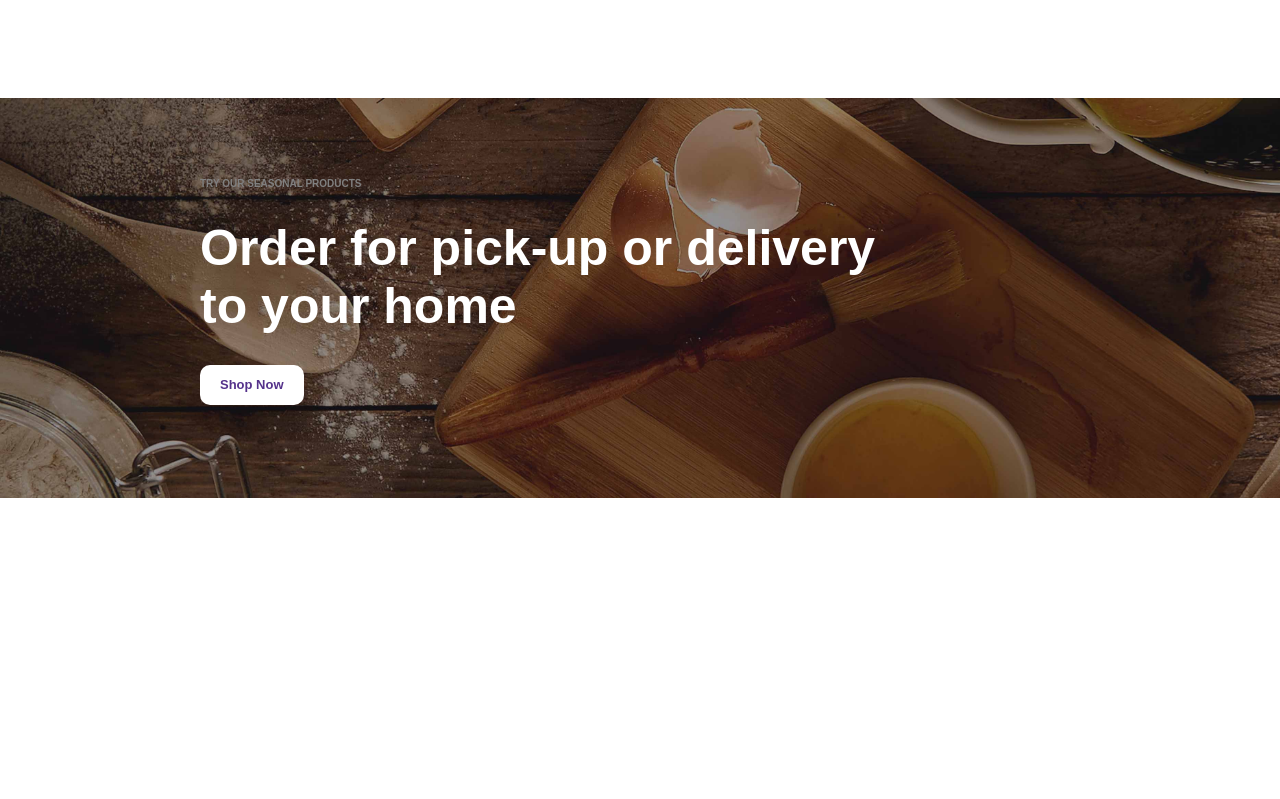
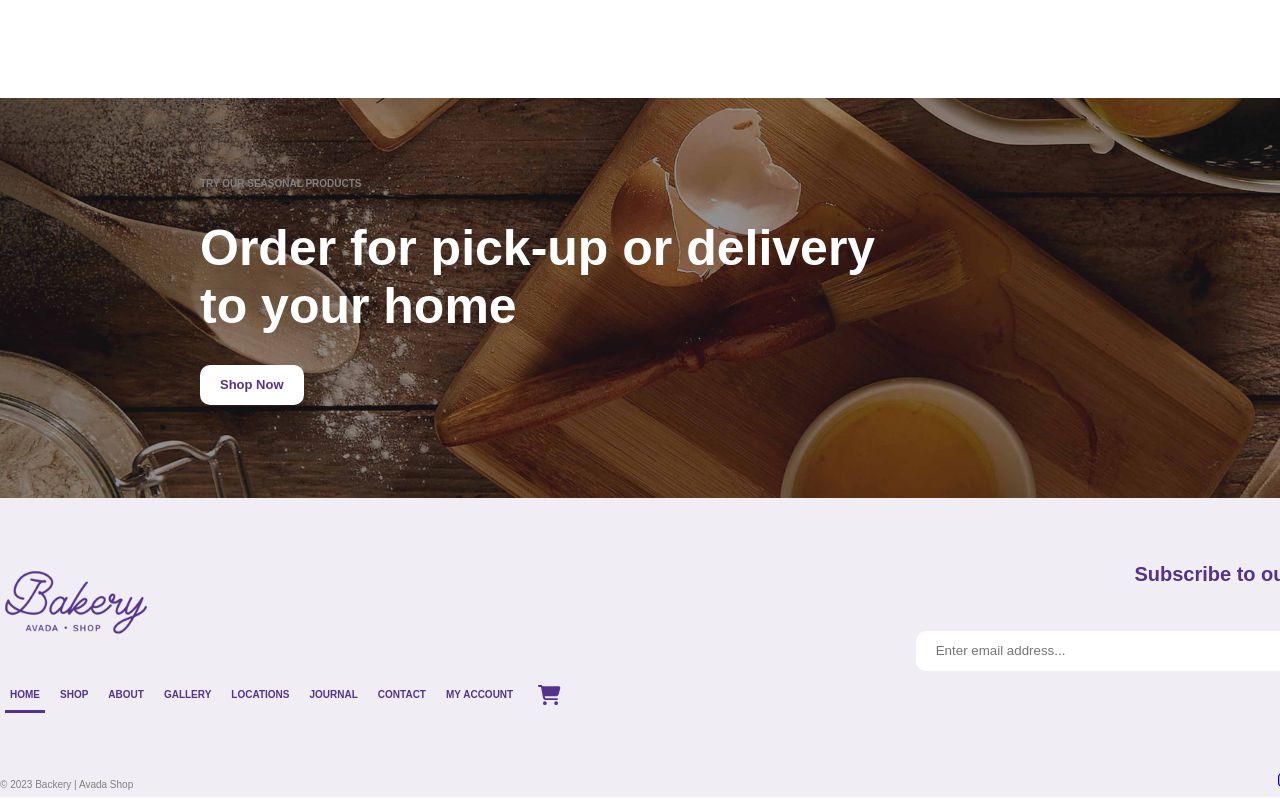
Before and after one commit to Chiaravalle04/proj-html-vuejs, a Vue app: page / in a window 1280 px wide. Shown: the part 6111-6910 px from the top of the page. Before the commit the page ends 6609 px from the top, so only its background shows below. Built offline with nearby package versions, Linux system fonts and the light colour scheme.

Commit message:
add footer

```diff
--- a/src/components/AppFooter.vue
+++ b/src/components/AppFooter.vue
@@ -1,6 +1,55 @@
 <script>
+import AppLogo from './AppLogo.vue';
+import AppNavBar from './AppNavBar.vue';
+
 export default {
     name: 'AppFooter',
+
+    components: {
+        AppLogo,
+        AppNavBar
+    },
+
+    data() {
+        return {
+
+            nav: [
+                {
+                    url: '#',
+                    link: 'home',
+                },
+                {
+                    url: '#',
+                    link: 'shop',
+                },
+                {
+                    url: '#',
+                    link: 'about',
+                },
+                {
+                    url: '#',
+                    link: 'gallery',
+                },
+                {
+                    url: '#',
+                    link: 'locations',
+                },
+                {
+                    url: '#',
+                    link: 'journal',
+                },
+                {
+                    url: '#',
+                    link: 'contact',
+                },
+                {
+                    url: '#',
+                    link: 'my account',
+                },
+            ],
+
+        }
+    }
 }
 </script>
 
@@ -8,10 +57,150 @@ export default {
 
     <footer>
 
+        <div class="main-container">
+
+            <div class="container-top d-flex">
+
+                <div class="container-left">
+
+                    <div class="logo">
+
+                        <a href="inde.html">
+
+                            <AppLogo/>
+
+                        </a>
+
+                    </div>
+
+                    <div class="nav-container d-flex">
+
+                        <AppNavBar :nav="nav"/>
+
+                        <button>
+                            <font-awesome-icon icon="fa-solid fa-cart-shopping"/>
+                        </button>
+
+                    </div>
+
+                </div>
+
+                <div class="container-rigth">
+
+                    <h3>Subscribe to our Newsletter</h3>
+
+                    <form action="#">
+
+                        <input type="email" placeholder="Enter email address..." required>
+
+                        <button type="submit">Subscribe</button>
+
+                    </form>
+
+                </div>
+
+            </div>
+
+            <div class="container-down d-flex">
+
+                <p>© 2023 Backery | Avada Shop</p>
+
+                <div class="icon">
+
+                    <a href="#">
+                        <font-awesome-icon icon="fa-brands fa-instagram" />
+                    </a>
+
+                    <a href="#">
+                        <font-awesome-icon icon="fa-brands fa-twitter" />
+                    </a>
+
+                    <a href="#">
+                        <font-awesome-icon icon="fa-brands fa-facebook-f" />
+                    </a>
+
+                    <a href="#">
+                        <font-awesome-icon icon="fa-brands fa-pinterest-p" />
+                    </a>
+
+                </div>
+
+            </div>
+
+        </div>
+
     </footer>
 
 </template>
 
 <style lang="scss" scoped>
+footer {
+    background-color: $secondColor;
+    .container-left {
+        width: 60%;
+        padding: 65px 0;
+        .logo {
+            width: 150px;
+            margin-bottom: 45px;
+        }
+        .nav-container {
+            button {
+                display: inline-block;
+                background: none;
+                border: none;
+                color: $firstColor;
+                font-size: 20px;
+                margin-left: 15px;
+                cursor: pointer;
+            }
+        }
+    }
+    .container-rigth {
+        width: 40%;
+        padding: 65px 0;
+        text-align: end;
+        h3 {
+            color: $firstColor;
+            font-size: 20px;
+            margin-bottom: 45px;
+        }
+        form {
+            input {
+                display: inline-block;
+                width: 400px;
+                height: 40px;
+                padding: 10px 20px;
+                border-radius: 10px;
+                border: none;
+                &:focus {
+                    outline: none;
+                }
+            }
+            button {
+                display: inline-block;
+                height: 40px;
+                padding: 10px;
+                border-radius: 10px;
+                background-color: $firstColor;
+                border: none;
+                color: $fifthColor;
+                margin-left: 5px;
+                cursor: pointer;
+            }
+        }
+    }
+    .container-down {
+        justify-content: space-between;
+        p {
+            font-size: 10px;
+            color: $textColor;
+        }
+        .icon {
+            a {
+                padding: 10px;
+            }
+        }
+    }
+}
 
 </style>
--- a/src/components/AppHeader.vue
+++ b/src/components/AppHeader.vue
@@ -15,7 +15,7 @@ export default {
     data() {
         return {
 
-            navHeader: [
+            nav: [
                 {
                     url: '#',
                     link: 'home',
@@ -74,7 +74,7 @@ export default {
 
             <div class="nav-container d-flex">
 
-                <AppNavBar :navHeader="navHeader"/>
+                <AppNavBar :nav="nav"/>
 
                 <button>
                     <font-awesome-icon icon="fa-solid fa-cart-shopping"/>
--- a/src/components/AppNavBar.vue
+++ b/src/components/AppNavBar.vue
@@ -3,7 +3,7 @@ export default {
     name: 'AppNavBar',
 
     props: {
-        navHeader: Array,
+        nav: Array,
     }
 
 }
@@ -15,7 +15,7 @@ export default {
 
         <ul class="d-flex">
 
-            <li v-for="links in navHeader">
+            <li v-for="links in nav">
                 <a :href="links.url">{{ links.link }}</a>
             </li>
 
--- a/src/main.js
+++ b/src/main.js
@@ -11,9 +11,13 @@ import { faCartShopping } from '@fortawesome/free-solid-svg-icons'
 import { faChevronRight } from '@fortawesome/free-solid-svg-icons'
 import { faChevronLeft } from '@fortawesome/free-solid-svg-icons'
 import { faInstagram } from '@fortawesome/free-brands-svg-icons'
+import { faTwitter } from '@fortawesome/free-brands-svg-icons'
+import { faFacebookF } from '@fortawesome/free-brands-svg-icons'
+import { faPinterestP } from '@fortawesome/free-brands-svg-icons'
+
 
 /* add icons to the library */
-library.add(faCartShopping, faChevronRight, faChevronLeft, faInstagram)
+library.add(faCartShopping, faChevronRight, faChevronLeft, faInstagram, faTwitter, faFacebookF, faPinterestP)
 
 createApp(App)
 .component('font-awesome-icon', FontAwesomeIcon)
```
